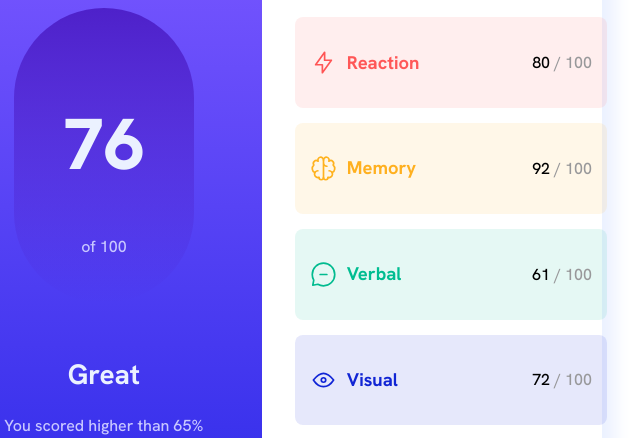
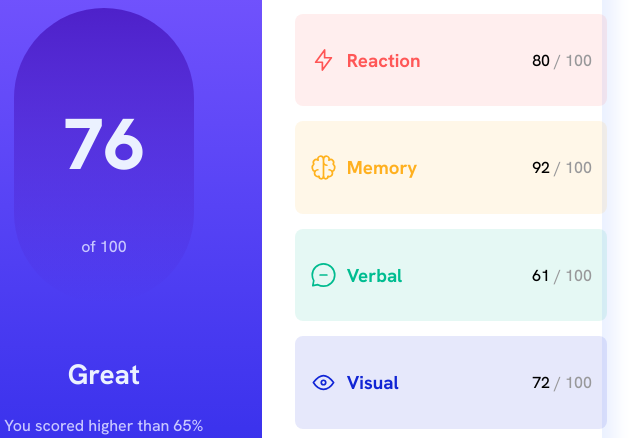
Before and after one commit to alexl8819/results-summary-component, a website built with Parcel: page src/index.html in a window 1280 px wide. Shown: the part 170-608 px from the top of the page, 366-1006 px from the left. Built offline with nearby package versions, Linux system fonts and the light colour scheme.

Commit message:
move font-size from item title only to entire item

```diff
--- a/src/styles.sass
+++ b/src/styles.sass
@@ -175,6 +175,10 @@ $color-persian-blue: hsla(241, 72%, 46%, 0)
     width: 100%
     margin-bottom: 15px
     padding: 15px
+    font-size: 0.875rem
+
+    @media screen and (min-width: 1023px)
+      font-size: 1rem
 
     &--bg
       &-red
@@ -194,12 +198,8 @@ $color-persian-blue: hsla(241, 72%, 46%, 0)
       width: 27px
 
     .item__title
-      font-size: 1rem
       font-weight: 700
       margin-left: 10px
-
-      @media screen and (min-width: 1023px)
-        font-size: 1.15rem
 
       &--color
         &-red
```
